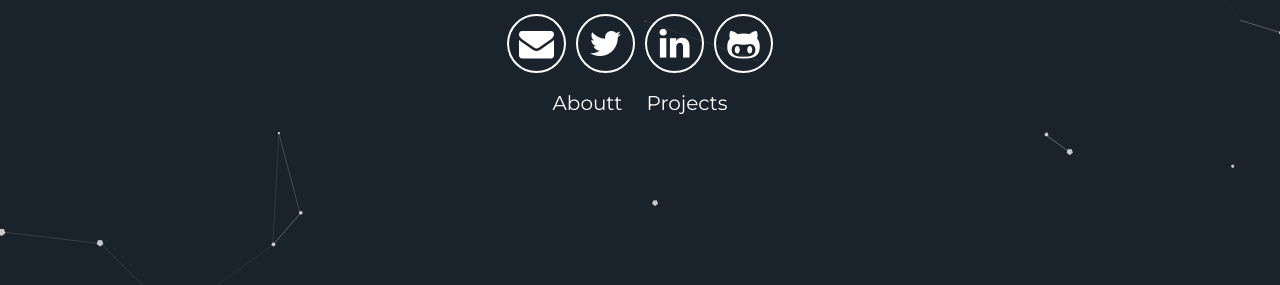
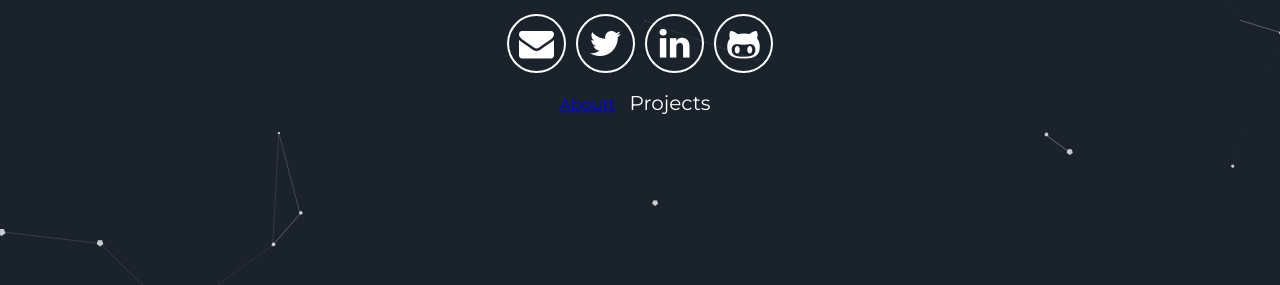
Before and after one commit to Qalfredo/Personal-Portfolio, a Jekyll site: the page built from index.html, in a window 1280 px wide. Shown: the part 560-845 px from the top of the page. Built offline with Jekyll 4.4.1, drawn with Linux system fonts in a browser that asks for light colours.

```diff
--- a/_includes/header.html
+++ b/_includes/header.html
@@ -11,7 +11,7 @@
         <a aria-label="My Github" target="_blank" href="https://github.com/Qalfredo"><i class="icon fa fa-github-alt" aria-hidden="true"></i></a>
       </div>
       <div class="header-links">
-        <a class="link" href = "{% link about.html %}">Aboutt</a>
+        <a href = "{% link about.html %}">Aboutt</a>
         <a class="link" href="#projects" data-scroll>Projects</a>
       </div>
   </div>
```
